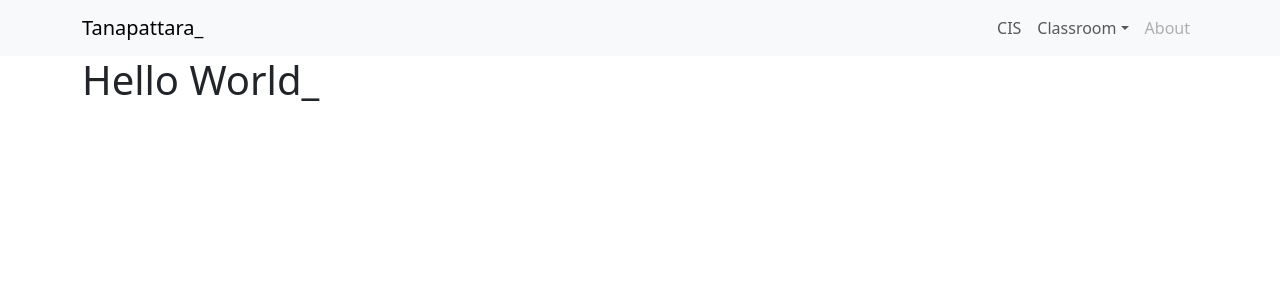
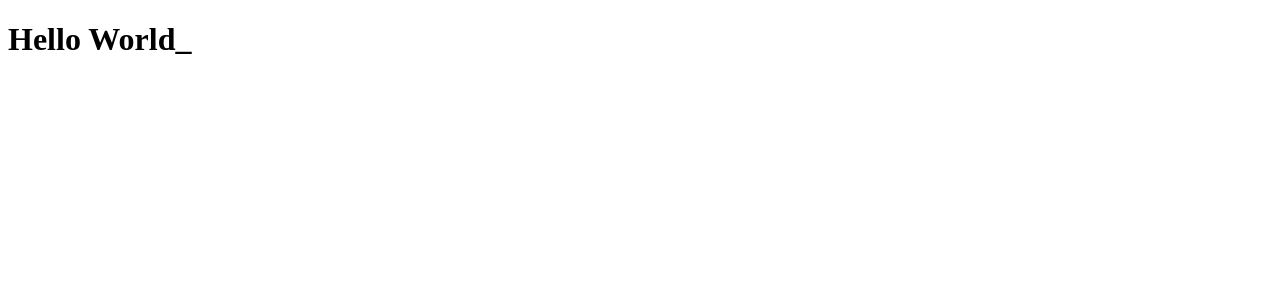
Before and after one commit to tanapattara/tanapattara.github.io, a Next.js app: page /oop in a window 1280 px wide. Shown: the top 300 px of the page. Built offline with nearby package versions, Linux system fonts and the light colour scheme.

Commit message:
update css and version

```diff
--- a/src/app/components/navigation/navigation.module.css
+++ /dev/null
@@ -1,3 +0,0 @@
-.navbarMenu {
-  margin-left: auto;
-}
--- a/src/app/components/navigation/navigation.tsx
+++ /dev/null
@@ -1,85 +0,0 @@
-"usen client";
-import Link from "next/link";
-import styles from "./navigation.module.css";
-
-export default function NavigationBar() {
-  return (
-    <>
-      <nav className={`navbar navbar-expand-lg navbar-light bg-light `}>
-        <div className="container">
-          <a className="navbar-brand" href="#">
-            Tanapattara_
-          </a>
-          <button
-            className="navbar-toggler"
-            type="button"
-            data-toggle="collapse"
-            data-target="#navbarSupportedContent"
-            aria-controls="navbarSupportedContent"
-            aria-expanded="false"
-            aria-label="Toggle navigation"
-          >
-            <span className="navbar-toggler-icon"></span>
-          </button>
-          <div
-            className={`collapse navbar-collapse ml-auto`}
-            id="navbarSupportedContent"
-          >
-            <ul className={`navbar-nav mr-auto ${styles.navbarMenu}`}>
-              <li className="nav-item active">
-                <Link
-                  href="http://cis.kku.ac.th"
-                  target="blank"
-                  className="nav-link"
-                >
-                  CIS
-                </Link>
-              </li>
-              <li className="nav-item dropdown">
-                <a
-                  className="nav-link dropdown-toggle"
-                  href="#"
-                  id="navbarDropdown"
-                  role="button"
-                  data-toggle="dropdown"
-                  data-bs-toggle="dropdown"
-                  aria-haspopup="true"
-                  aria-expanded="false"
-                >
-                  Classroom
-                </a>
-                <ul className="dropdown-menu dropdown-menu-end">
-                  <li>
-                    <Link href="/oop" className="dropdown-item">
-                      Object Oriented Programming
-                    </Link>
-                  </li>
-                  <li>
-                    <Link href="/web" className="dropdown-item">
-                      Frontend Web Development
-                    </Link>
-                  </li>
-                  <li>
-                    <Link href="/mobile" className="dropdown-item">
-                      Native Mobile Development
-                    </Link>
-                  </li>
-                  <li>
-                    <Link href="/itsec" className="dropdown-item">
-                      Information Technology Security and IT Laws
-                    </Link>
-                  </li>
-                </ul>
-              </li>
-              <li className="nav-item">
-                <Link href="/about" className="nav-link disabled">
-                  About
-                </Link>
-              </li>
-            </ul>
-          </div>
-        </div>
-      </nav>
-    </>
-  );
-}
--- a/src/app/layout.tsx
+++ b/src/app/layout.tsx
@@ -1,10 +1,8 @@
 import "./globals.css";
-import "bootstrap/dist/css/bootstrap.css";
 
 import type { Metadata } from "next";
 import { Inter } from "next/font/google";
 import Script from "next/script";
-import NavigationBar from "./components/navigation/navigation";
 
 const inter = Inter({ subsets: ["latin"] });
 
@@ -19,25 +17,9 @@ export default function RootLayout({
   children: React.ReactNode;
 }) {
   return (
-    <html lang="en">
+    <html lang="th">
       <body>
-        <NavigationBar />
         <div className="container">{children}</div>
-        <Script
-          src="https://code.jquery.com/jquery-3.2.1.slim.min.js"
-          integrity="sha384-KJ3o2DKtIkvYIK3UENzmM7KCkRr/rE9/Qpg6aAZGJwFDMVNA/GpGFF93hXpG5KkN"
-          crossOrigin="anonymous"
-        ></Script>
-        <Script
-          src="https://cdn.jsdelivr.net/npm/popper.js@1.12.9/dist/umd/popper.min.js"
-          integrity="sha384-ApNbgh9B+Y1QKtv3Rn7W3mgPxhU9K/ScQsAP7hUibX39j7fakFPskvXusvfa0b4Q"
-          crossOrigin="anonymous"
-        ></Script>
-        <Script
-          src="https://cdn.jsdelivr.net/npm/bootstrap@4.0.0/dist/js/bootstrap.min.js"
-          integrity="sha384-JZR6Spejh4U02d8jOt6vLEHfe/JQGiRRSQQxSfFWpi1MquVdAyjUar5+76PVCmYl"
-          crossOrigin="anonymous"
-        ></Script>
       </body>
     </html>
   );
```
Also changed, not shown: package.json (+9 -5 lines), 1 other file (tests, documents, lock files or other folders).
